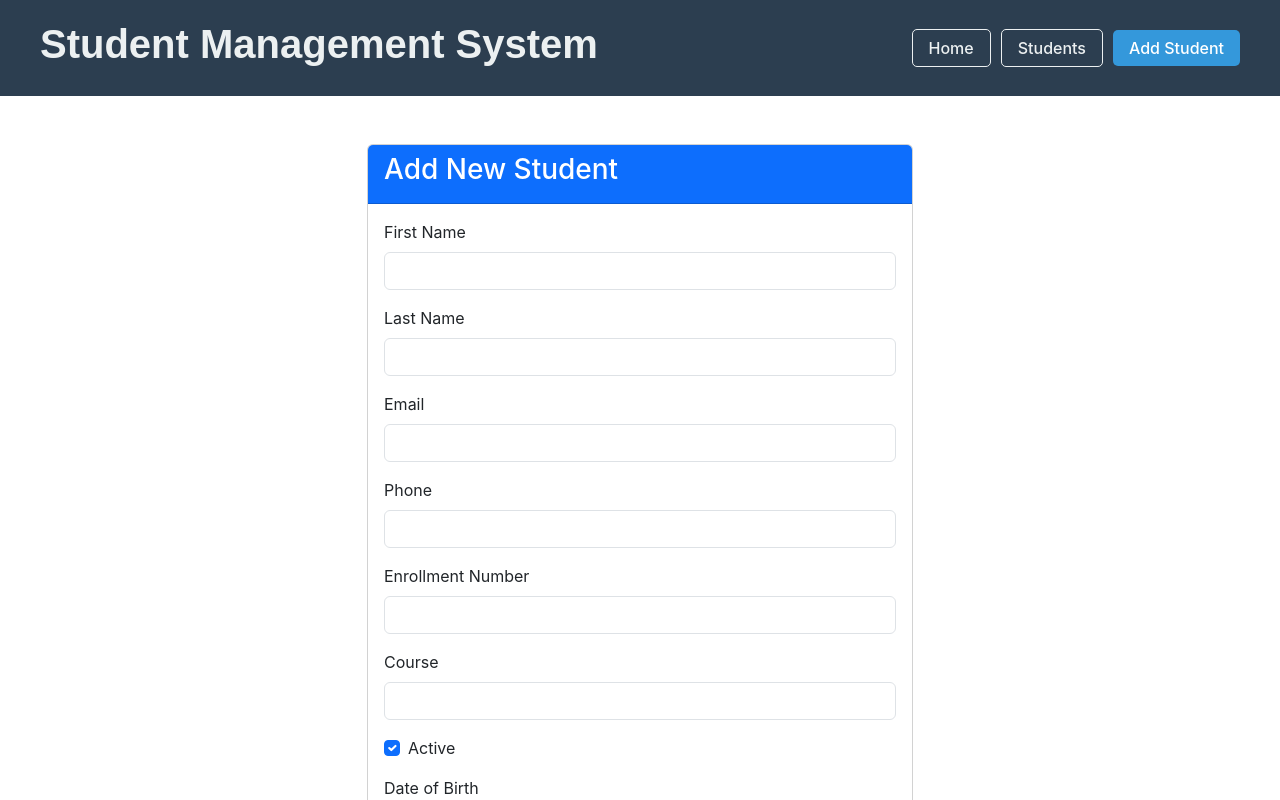
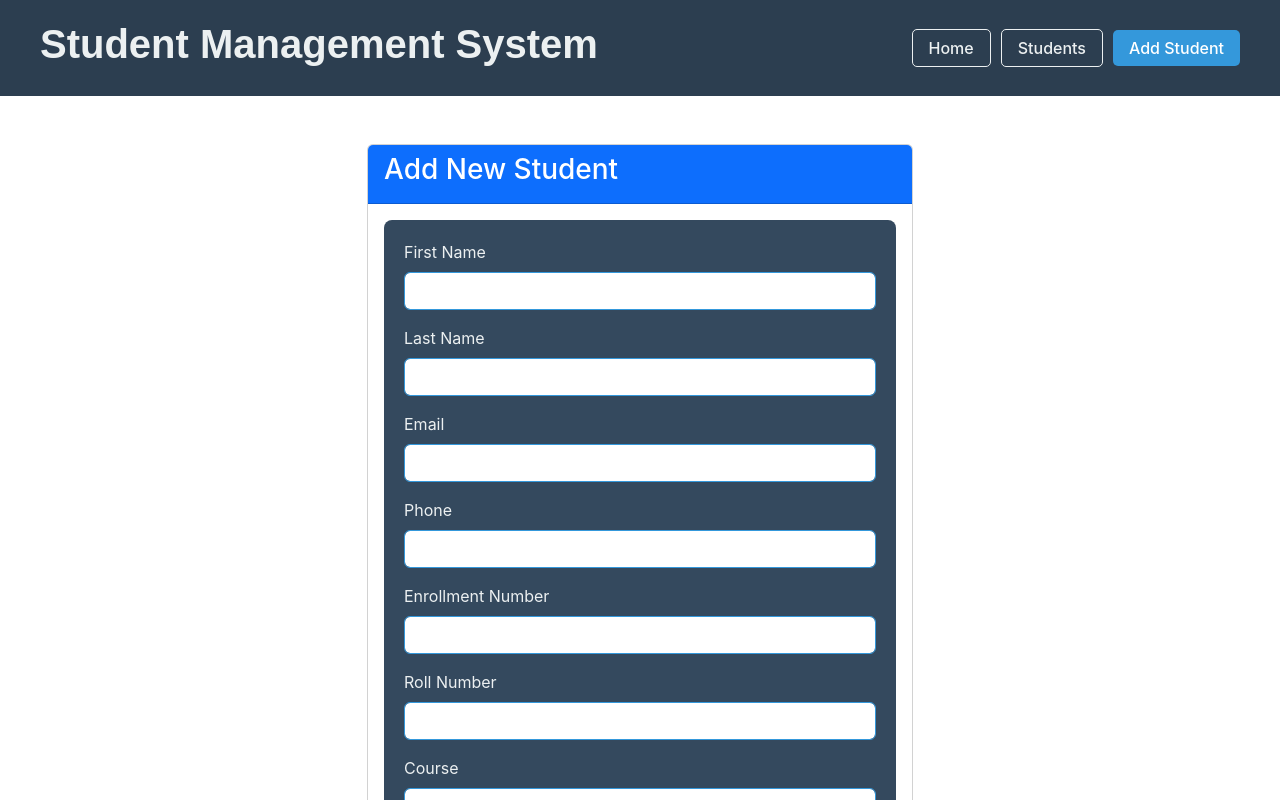
Before and after one commit to Meenakshi2011/Student-Management, a React (Create React App) app in the folder frontend/: page /add-student in a window 1280 px wide. Shown: the top 800 px of the page. Built offline with nearby package versions, Linux system fonts and the light colour scheme.

Commit message:
Update StudentForm.js

```diff
--- a/frontend/src/components/StudentForm.js
+++ b/frontend/src/components/StudentForm.js
@@ -7,6 +7,7 @@ function StudentForm({ student, onSubmit, buttonText }) {
     email: '',
     phone: '',
     enrollmentNo: '',
+    rollNo: '',  // New field for roll number
     course: '',
     active: true,
     dateOfBirth: ''
@@ -36,9 +37,9 @@ function StudentForm({ student, onSubmit, buttonText }) {
   };
 
   return (
-    <form onSubmit={handleSubmit}>
+    <form onSubmit={handleSubmit} style={{ maxWidth: '600px', margin: '0 auto', backgroundColor: '#34495e', padding: '20px', borderRadius: '8px' }}>
       <div className="mb-3">
-        <label htmlFor="firstName" className="form-label">First Name</label>
+        <label htmlFor="firstName" className="form-label" style={{ color: '#ecf0f1' }}>First Name</label>
         <input
           type="text"
           className="form-control"
@@ -47,11 +48,12 @@ function StudentForm({ student, onSubmit, buttonText }) {
           value={formData.firstName}
           onChange={handleChange}
           required
+          style={{ borderColor: '#3498db' }}
         />
       </div>
 
       <div className="mb-3">
-        <label htmlFor="lastName" className="form-label">Last Name</label>
+        <label htmlFor="lastName" className="form-label" style={{ color: '#ecf0f1' }}>Last Name</label>
         <input
           type="text"
           className="form-control"
@@ -60,11 +62,12 @@ function StudentForm({ student, onSubmit, buttonText }) {
           value={formData.lastName}
           onChange={handleChange}
           required
+          style={{ borderColor: '#3498db' }}
         />
       </div>
 
       <div className="mb-3">
-        <label htmlFor="email" className="form-label">Email</label>
+        <label htmlFor="email" className="form-label" style={{ color: '#ecf0f1' }}>Email</label>
         <input
           type="email"
           className="form-control"
@@ -73,11 +76,12 @@ function StudentForm({ student, onSubmit, buttonText }) {
           value={formData.email}
           onChange={handleChange}
           required
+          style={{ borderColor: '#3498db' }}
         />
       </div>
 
       <div className="mb-3">
-        <label htmlFor="phone" className="form-label">Phone</label>
+        <label htmlFor="phone" className="form-label" style={{ color: '#ecf0f1' }}>Phone</label>
         <input
           type="text"
           className="form-control"
@@ -86,11 +90,12 @@ function StudentForm({ student, onSubmit, buttonText }) {
           value={formData.phone}
           onChange={handleChange}
           required
+          style={{ borderColor: '#3498db' }}
         />
       </div>
 
       <div className="mb-3">
-        <label htmlFor="enrollmentNo" className="form-label">Enrollment Number</label>
+        <label htmlFor="enrollmentNo" className="form-label" style={{ color: '#ecf0f1' }}>Enrollment Number</label>
         <input
           type="text"
           className="form-control"
@@ -99,11 +104,25 @@ function StudentForm({ student, onSubmit, buttonText }) {
           value={formData.enrollmentNo}
           onChange={handleChange}
           required
+          style={{ borderColor: '#3498db' }}
         />
       </div>
 
       <div className="mb-3">
-        <label htmlFor="course" className="form-label">Course</label>
+        <label htmlFor="rollNo" className="form-label" style={{ color: '#ecf0f1' }}>Roll Number</label>
+        <input
+          type="text"
+          className="form-control"
+          id="rollNo"
+          name="rollNo"
+          value={formData.rollNo}
+          onChange={handleChange}
+          style={{ borderColor: '#3498db' }}
+        />
+      </div>
+
+      <div className="mb-3">
+        <label htmlFor="course" className="form-label" style={{ color: '#ecf0f1' }}>Course</label>
         <input
           type="text"
           className="form-control"
@@ -112,6 +131,7 @@ function StudentForm({ student, onSubmit, buttonText }) {
           value={formData.course}
           onChange={handleChange}
           required
+          style={{ borderColor: '#3498db' }}
         />
       </div>
 
@@ -124,11 +144,11 @@ function StudentForm({ student, onSubmit, buttonText }) {
           checked={formData.active}
           onChange={handleChange}
         />
-        <label className="form-check-label" htmlFor="active">Active</label>
+        <label className="form-check-label" htmlFor="active" style={{ color: '#ecf0f1' }}>Active</label>
       </div>
 
       <div className="mb-3">
-        <label htmlFor="dateOfBirth" className="form-label">Date of Birth</label>
+        <label htmlFor="dateOfBirth" className="form-label" style={{ color: '#ecf0f1' }}>Date of Birth</label>
         <input
           type="date"
           className="form-control"
@@ -136,10 +156,11 @@ function StudentForm({ student, onSubmit, buttonText }) {
           name="dateOfBirth"
           value={formData.dateOfBirth}
           onChange={handleChange}
+          style={{ borderColor: '#3498db' }}
         />
       </div>
 
-      <button type="submit" className="btn btn-primary">{buttonText || 'Submit'}</button>
+      <button type="submit" className="btn btn-primary" style={{ backgroundColor: '#3498db', borderColor: '#2980b9', fontWeight: '600' }}>{buttonText || 'Submit'}</button>
     </form>
   );
 }
```
